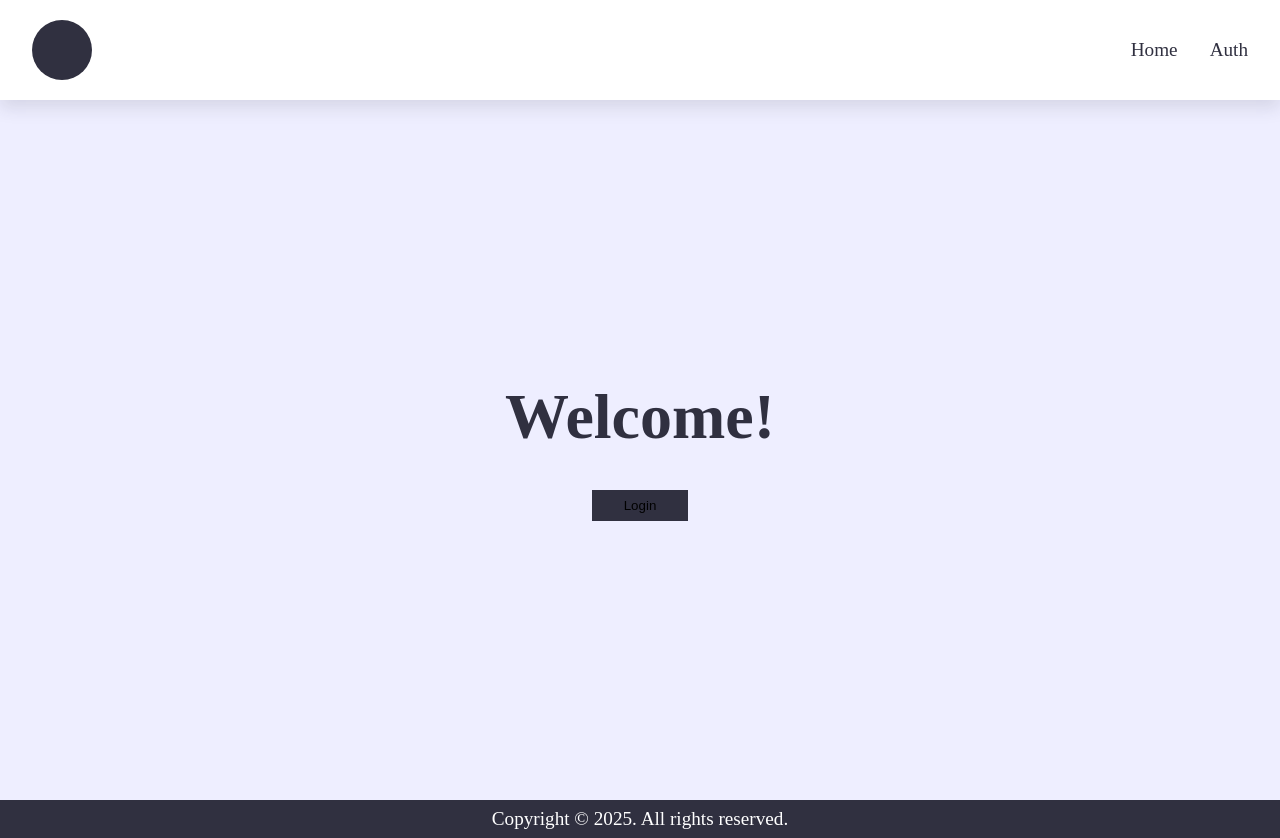
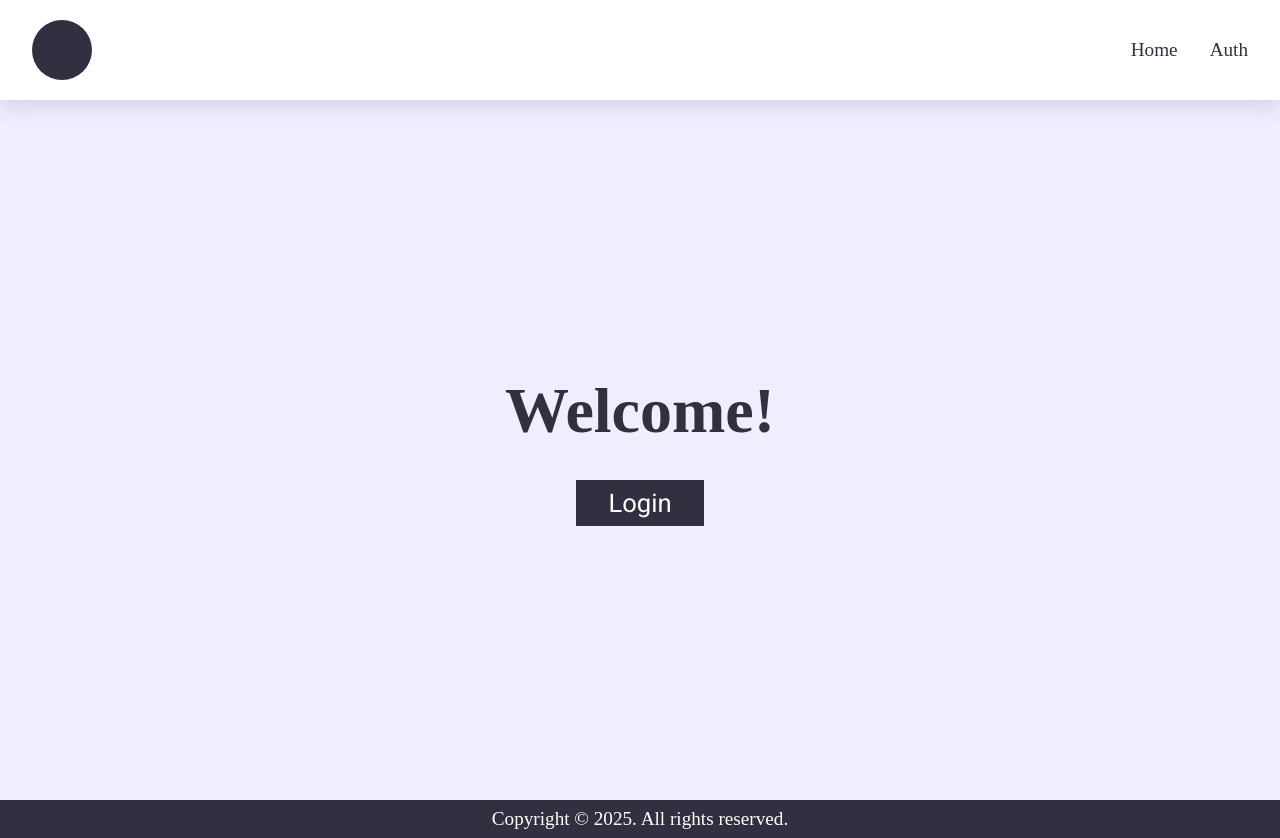
Before and after one commit to Davi-1903/Usuarios, a React (Vite) app in the folder client/: page / in a window 1280 px wide. Built offline with nearby package versions, Linux system fonts and the light colour scheme; no server answers; a web font is replaced by a local one.

Commit message:
Corrigir CSS do Home

```diff
--- a/client/src/pages/Home/Home.css
+++ b/client/src/pages/Home/Home.css
@@ -15,10 +15,6 @@
 .text-container button {
     padding: .5rem 2rem;
     background-color: var(--color1);
-}
-
-.text-container a {
-    cursor: default;
     font: normal 1.6rem var(--font2);
     text-decoration: none;
     color: var(--color3);
```
